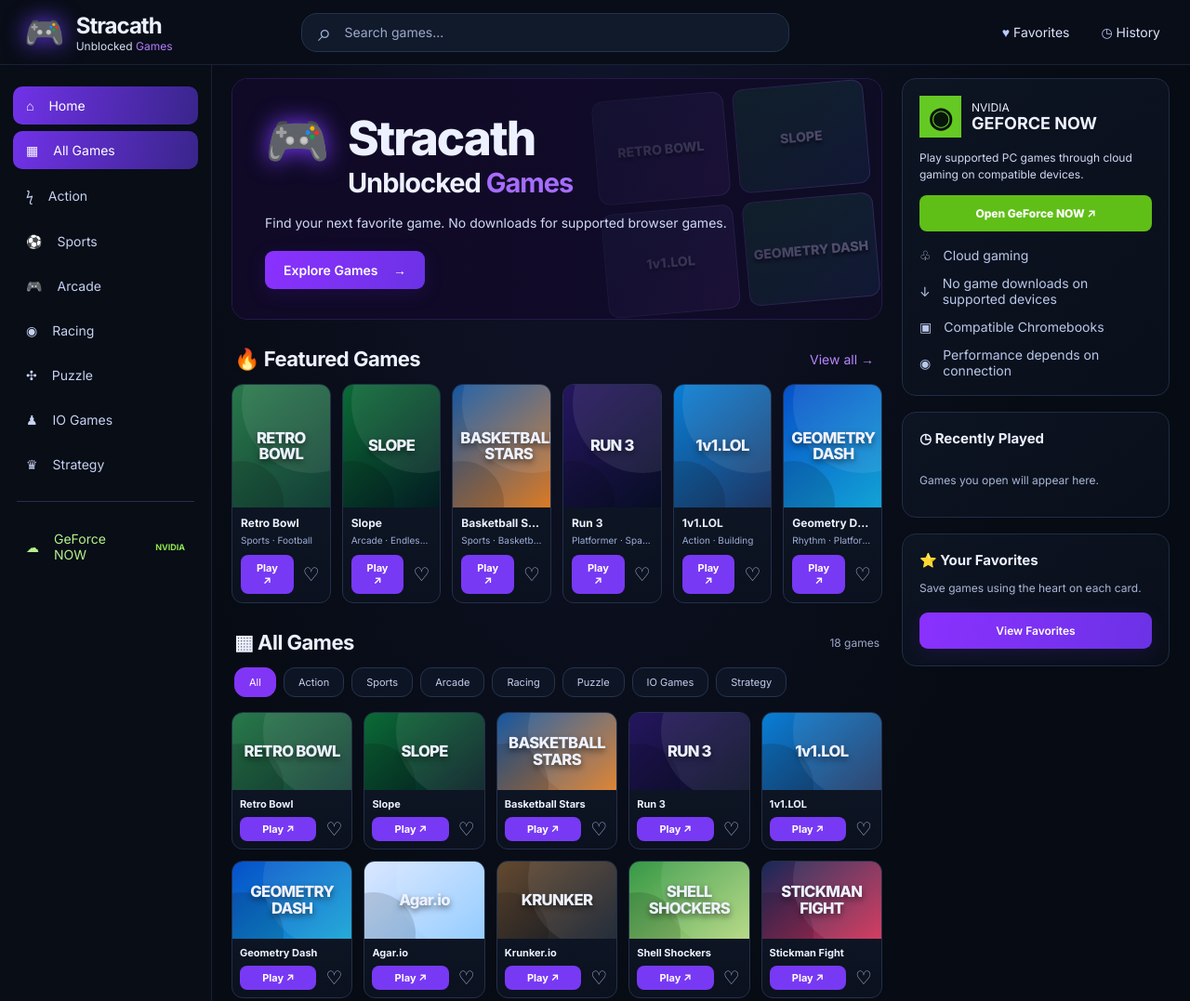
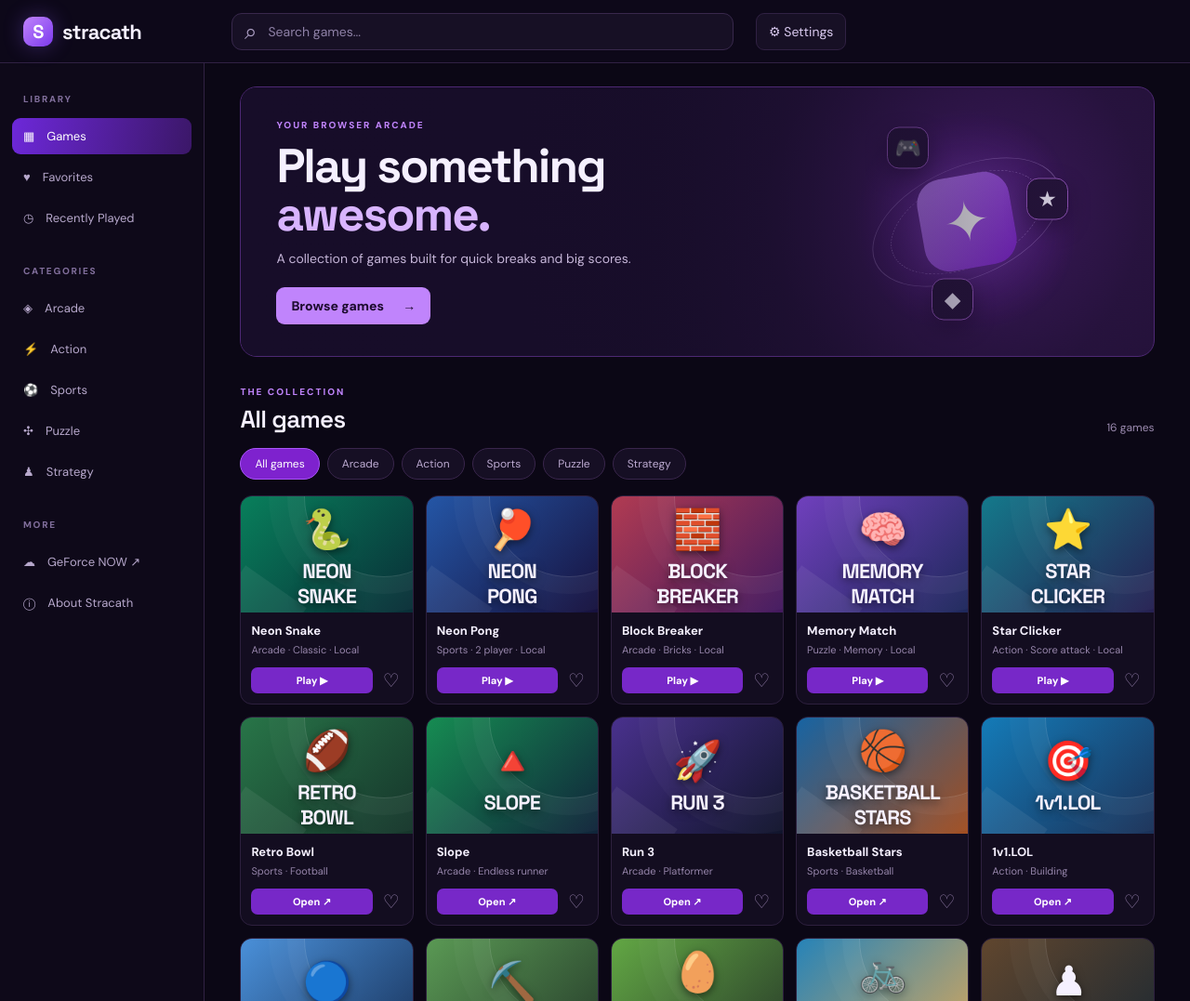
Before and after one commit to devvepicc/games-site-for-egs_seculy, a plain HTML site: page index.html in a window 1280 px wide. Shown: the top 1077 px of the page at 93% size. Drawn offline with Linux system fonts and the light colour scheme.

Commit message:
Add files via upload

```diff
--- a/index.html
+++ b/index.html
@@ -1,98 +1,47 @@
-<!DOCTYPE html>
+<!doctype html>
 <html lang="en">
 <head>
-  <meta charset="UTF-8">
-  <meta name="viewport" content="width=device-width, initial-scale=1">
-  <meta name="theme-color" content="#080c16">
-  <title>Stracath — Unblocked Games</title>
-  <link rel="stylesheet" href="style.css">
+<meta charset="utf-8"><meta name="viewport" content="width=device-width,initial-scale=1">
+<meta name="theme-color" content="#10002b"><title>Stracath — Play</title>
+<link rel="stylesheet" href="style.css">
 </head>
 <body>
-  <header class="topbar">
-    <a class="brand" href="#" aria-label="Stracath home">
-      <span class="brand-icon">🎮</span>
-      <span><strong>Stracath</strong><small>Unblocked <em>Games</em></small></span>
-    </a>
-    <label class="search"><span>⌕</span><input id="searchInput" type="search" placeholder="Search games..." autocomplete="off"></label>
-    <nav class="top-actions">
-      <button class="text-btn" data-view="favorites">♥ <span>Favorites</span></button>
-      <button class="text-btn" data-view="history">◷ <span>History</span></button>
-    </nav>
-  </header>
-
-  <div class="layout">
-    <aside class="sidebar">
-      <nav class="side-nav" aria-label="Game categories">
-        <button class="nav-item active" data-category="All">⌂ <span>Home</span></button>
-        <button class="nav-item" data-category="All">▦ <span>All Games</span></button>
-        <button class="nav-item" data-category="Action">ϟ <span>Action</span></button>
-        <button class="nav-item" data-category="Sports">⚽ <span>Sports</span></button>
-        <button class="nav-item" data-category="Arcade">🎮 <span>Arcade</span></button>
-        <button class="nav-item" data-category="Racing">◉ <span>Racing</span></button>
-        <button class="nav-item" data-category="Puzzle">✣ <span>Puzzle</span></button>
-        <button class="nav-item" data-category="IO Games">♟ <span>IO Games</span></button>
-        <button class="nav-item" data-category="Strategy">♛ <span>Strategy</span></button>
-        <div class="side-divider"></div>
-        <button class="nav-item geforce-link" id="sideGeforce">☁ <span>GeForce NOW</span><b>NVIDIA</b></button>
-      </nav>
-      <div class="sidebar-note"><span>♧</span><p>Play anywhere.<br>No downloads needed for supported browser games.</p></div>
-    </aside>
-
-    <main class="main-content">
-      <section class="hero">
-        <div class="hero-content">
-          <div class="hero-logo">🎮</div>
-          <div>
-            <h1>Stracath</h1>
-            <h2>Unblocked <span>Games</span></h2>
-          </div>
-          <p>Find your next favorite game. No downloads for supported browser games.</p>
-          <button class="primary-btn" id="exploreBtn">Explore Games <span>→</span></button>
-        </div>
-        <div class="hero-art" aria-hidden="true"><span>RETRO BOWL</span><span>SLOPE</span><span>1v1.LOL</span><span>GEOMETRY DASH</span></div>
-      </section>
-
-      <section class="section" id="featuredSection">
-        <div class="section-heading"><h2>🔥 Featured Games</h2><button class="link-btn" id="viewAllBtn">View all →</button></div>
-        <div class="game-grid featured-grid" id="featuredGrid"></div>
-      </section>
-
-      <section class="section" id="allGamesSection">
-        <div class="section-heading"><h2>▦ All Games</h2><span class="results-count" id="resultsCount"></span></div>
-        <div class="filters" id="filters">
-          <button class="filter active" data-category="All">All</button>
-          <button class="filter" data-category="Action">Action</button>
-          <button class="filter" data-category="Sports">Sports</button>
-          <button class="filter" data-category="Arcade">Arcade</button>
-          <button class="filter" data-category="Racing">Racing</button>
-          <button class="filter" data-category="Puzzle">Puzzle</button>
-          <button class="filter" data-category="IO Games">IO Games</button>
-          <button class="filter" data-category="Strategy">Strategy</button>
-        </div>
-        <div class="game-grid all-grid" id="allGamesGrid"></div>
-        <p class="empty-state" id="emptyState" hidden>No games found. Try another search or category.</p>
-      </section>
-      <footer>Stracath is a fan-made game directory and is not affiliated with the game publishers or NVIDIA. Availability depends on each service and your network's rules.</footer>
-    </main>
-
-    <aside class="rightbar">
-      <section class="panel geforce-panel">
-        <div class="nvidia-title"><span class="nvidia-mark">◉</span><div><small>NVIDIA</small><strong>GEFORCE NOW</strong></div></div>
-        <p>Play supported PC games through cloud gaming on compatible devices.</p>
-        <button class="nvidia-btn" id="geforceBtn">Open GeForce NOW ↗</button>
-        <ul class="feature-list"><li>♧ <span>Cloud gaming</span></li><li>↓ <span>No game downloads on supported devices</span></li><li>▣ <span>Compatible Chromebooks</span></li><li>◉ <span>Performance depends on connection</span></li></ul>
-      </section>
-      <section class="panel">
-        <h3>◷ Recently Played</h3>
-        <div id="historyList" class="mini-list"><p class="muted">Games you open will appear here.</p></div>
-      </section>
-      <section class="panel favorites-panel">
-        <h3>⭐ Your Favorites</h3><p>Save games using the heart on each card.</p>
-        <button class="secondary-btn" data-view="favorites">View Favorites</button>
-      </section>
-    </aside>
-  </div>
-  <div class="toast" id="toast" role="status" aria-live="polite"></div>
-  <script src="script.js"></script>
-</body>
-</html>
+<header class="top">
+ <button class="menu" id="menuBtn" aria-label="Toggle menu">☰</button>
+ <a class="brand" href="#"><span class="logo">S</span><span>stracath</span></a>
+ <label class="search"><span>⌕</span><input id="search" placeholder="Search games..." autocomplete="off"></label>
+ <button class="topbtn" id="settingsOpen">⚙ <span>Settings</span></button>
+</header>
+<div class="shell">
+<aside class="sidebar" id="sidebar">
+ <div class="side-label">LIBRARY</div>
+ <button class="side active" data-page="games">▦ <span>Games</span></button>
+ <button class="side" data-page="favorites">♥ <span>Favorites</span></button>
+ <button class="side" data-page="recent">◷ <span>Recently Played</span></button>
+ <div class="side-label space">CATEGORIES</div>
+ <button class="side" data-category="Arcade">◈ <span>Arcade</span></button>
+ <button class="side" data-category="Action">⚡ <span>Action</span></button>
+ <button class="side" data-category="Sports">⚽ <span>Sports</span></button>
+ <button class="side" data-category="Puzzle">✣ <span>Puzzle</span></button>
+ <button class="side" data-category="Strategy">♟ <span>Strategy</span></button>
+ <div class="side-label space">MORE</div>
+ <button class="side" id="geforce">☁ <span>GeForce NOW ↗</span></button>
+ <button class="side" id="aboutOpen">ⓘ <span>About Stracath</span></button>
+ <div class="side-note">Made for the love of games.<br><small>Stracath • HTML arcade</small></div>
+</aside>
+<main class="content">
+ <section class="welcome" id="welcome">
+  <div class="welcome-copy"><div class="eyebrow">YOUR BROWSER ARCADE</div><h1>Play something<br><span>awesome.</span></h1><p>A collection of games built for quick breaks and big scores.</p><button class="cta" id="browse">Browse games <span>→</span></button></div>
+  <div class="orbit" aria-hidden="true"><div class="orbit-ring"></div><div class="orbit-core">✦</div><span class="float f1">🎮</span><span class="float f2">★</span><span class="float f3">◆</span></div>
+ </section>
+ <div class="heading-row"><div><div class="eyebrow" id="sectionKicker">THE COLLECTION</div><h2 id="sectionTitle">All games</h2></div><span class="count" id="count"></span></div>
+ <div class="chips" id="chips"><button class="chip active" data-category="All">All games</button><button class="chip" data-category="Arcade">Arcade</button><button class="chip" data-category="Action">Action</button><button class="chip" data-category="Sports">Sports</button><button class="chip" data-category="Puzzle">Puzzle</button><button class="chip" data-category="Strategy">Strategy</button></div>
+ <div class="grid" id="grid"></div><div class="empty" id="empty" hidden>No games found. Try another search or category.</div>
+ <footer>Stracath is an independent project. Only locally hosted or authorized game files are included. External services follow their own rules.</footer>
+</main>
+</div>
+<div class="player" id="player" hidden><div class="playerbar"><div class="playing"><span class="live-dot"></span><div><strong id="playingName">Game</strong><small>Playing on Stracath</small></div></div><div class="playeractions"><button id="restart">↻ Restart</button><button id="fullscreen">⛶ Fullscreen</button><button id="close">✕ Close</button></div></div><iframe id="frame" title="Game player" src="about:blank" allow="fullscreen; gamepad"></iframe></div>
+<div class="modal-backdrop" id="settingsModal" hidden><section class="modal"><button class="modal-close" data-close="settingsModal">✕</button><div class="eyebrow">PERSONALIZE</div><h2>Settings</h2><label class="setting-row"><span><strong>Reduce animations</strong><small>Turn off hover and motion effects</small></span><input type="checkbox" id="reduceMotion"></label><label class="setting-row"><span><strong>Compact game cards</strong><small>Fit more games on the screen</small></span><input type="checkbox" id="compact"></label><p class="modal-note">Your preferences are saved in this browser.</p></section></div>
+<div class="modal-backdrop" id="aboutModal" hidden><section class="modal"><button class="modal-close" data-close="aboutModal">✕</button><div class="eyebrow">ABOUT</div><h2>Stracath</h2><p>A browser arcade built with HTML, CSS, and JavaScript. The included mini-games are stored in the repository and run locally inside the site.</p><p class="modal-note">Some commercial games and GeForce NOW cannot be copied into this project; use official supported pages for those services.</p></section></div>
+<div class="toast" id="toast" role="status"></div><script src="script.js"></script>
+</body></html>
--- a/script.js
+++ b/script.js
@@ -1,78 +1,29 @@
-const GEFORCE_URL = "https://play.geforcenow.com/";
-const games = [
- {id:"retro-bowl",name:"Retro Bowl",category:"Sports",sub:"Sports · Football",label:"RETRO BOWL",c1:"#28794a",c2:"#123d35",url:"https://poki.com/en/g/retro-bowl",featured:true},
- {id:"slope",name:"Slope",category:"Arcade",sub:"Arcade · Endless Runner",label:"SLOPE",c1:"#0b6b36",c2:"#031b22",url:"https://poki.com/en/g/slope",featured:true},
- {id:"basketball-stars",name:"Basketball Stars",category:"Sports",sub:"Sports · Basketball",label:"BASKETBALL STARS",c1:"#1557a2",c2:"#db7a24",url:"https://www.miniclip.com/",featured:true},
- {id:"run-3",name:"Run 3",category:"Arcade",sub:"Platformer · Space",label:"RUN 3",c1:"#25165f",c2:"#070d24",url:"https://poki.com/en/g/run-3",featured:true},
- {id:"1v1lol",name:"1v1.LOL",category:"Action",sub:"Action · Building",label:"1v1.LOL",c1:"#087ed6",c2:"#1e3662",url:"https://1v1.lol/",featured:true},
- {id:"geometry-dash",name:"Geometry Dash",category:"Arcade",sub:"Rhythm · Platformer",label:"GEOMETRY DASH",c1:"#0750c9",c2:"#12a3d5",url:"https://www.robtopgames.com/",featured:true},
- {id:"agar",name:"Agar.io",category:"IO Games",sub:"IO Games · Multiplayer",label:"Agar.io",c1:"#dbe7ff",c2:"#8cc8ff",url:"https://agar.io/"},
- {id:"krunker",name:"Krunker.io",category:"Action",sub:"Action · FPS",label:"KRUNKER",c1:"#64492f",c2:"#111b29",url:"https://krunker.io/"},
- {id:"shell-shockers",name:"Shell Shockers",category:"Action",sub:"Action · Shooter",label:"SHELL SHOCKERS",c1:"#369847",c2:"#b1d77d",url:"https://shellshock.io/"},
- {id:"stickman-fight",name:"Stickman Fight",category:"Action",sub:"Action · Fighting",label:"STICKMAN FIGHT",c1:"#172958",c2:"#d12c54",url:"https://poki.com/"},
- {id:"minecraft-classic",name:"Minecraft Classic",category:"Strategy",sub:"Strategy · Sandbox",label:"MINECRAFT",c1:"#5b9d53",c2:"#263d2a",url:"https://classic.minecraft.net/"},
- {id:"happy-wheels",name:"Happy Wheels",category:"Racing",sub:"Racing · Physics",label:"HAPPY WHEELS",c1:"#1880bf",c2:"#f0d7a1",url:"https://www.totaljerkface.com/happy_wheels.thtml"},
- {id:"football-legends",name:"Football Legends",category:"Sports",sub:"Sports · Football",label:"FOOTBALL",c1:"#8a2e2e",c2:"#16385c",url:"https://poki.com/"},
- {id:"rooftop-snipers",name:"Rooftop Snipers",category:"Action",sub:"Action · Versus",label:"ROOFTOP SNIPERS",c1:"#1a3e50",c2:"#131a2a",url:"https://poki.com/"},
- {id:"tanki",name:"Tanki Online",category:"Action",sub:"Action · Tanks",label:"TANKI ONLINE",c1:"#d1a45b",c2:"#34433d",url:"https://tankionline.com/"},
- {id:"idle-breakout",name:"Idle Breakout",category:"Puzzle",sub:"Puzzle · Idle",label:"IDLE BREAKOUT",c1:"#b93e22",c2:"#283e9e",url:"https://www.coolmathgames.com/"},
- {id:"color-switch",name:"Color Switch",category:"Arcade",sub:"Arcade · Reflex",label:"COLOR SWITCH",c1:"#112e7a",c2:"#efba18",url:"https://poki.com/"},
- {id:"zombs-royale",name:"Zombs Royale",category:"IO Games",sub:"IO Games · Battle Royale",label:"ZOMBS ROYALE",c1:"#448b36",c2:"#a6c96d",url:"https://zombsroyale.io/"}
+const games=[
+{id:"snake",name:"Neon Snake",cat:"Arcade",meta:"Arcade · Classic",mark:"NEON<br>SNAKE",icon:"🐍",a:"#087f5b",b:"#092e37",file:"games/snake.html",featured:true},
+{id:"pong",name:"Neon Pong",cat:"Sports",meta:"Sports · 2 player",mark:"NEON<br>PONG",icon:"🏓",a:"#2456a6",b:"#17113e",file:"games/pong.html",featured:true},
+{id:"breakout",name:"Block Breaker",cat:"Arcade",meta:"Arcade · Bricks",mark:"BLOCK<br>BREAKER",icon:"🧱",a:"#b13b52",b:"#42195f",file:"games/breakout.html",featured:true},
+{id:"memory",name:"Memory Match",cat:"Puzzle",meta:"Puzzle · Memory",mark:"MEMORY<br>MATCH",icon:"🧠",a:"#7040bd",b:"#1e285b",file:"games/memory.html",featured:true},
+{id:"clicker",name:"Star Clicker",cat:"Action",meta:"Action · Score attack",mark:"STAR<br>CLICKER",icon:"⭐",a:"#14798b",b:"#262052",file:"games/clicker.html",featured:true},
+{id:"retro-bowl",name:"Retro Bowl",cat:"Sports",meta:"Sports · Football",mark:"RETRO<br>BOWL",icon:"🏈",a:"#287548",b:"#16352b",url:"https://poki.com/en/g/retro-bowl"},
+{id:"slope",name:"Slope",cat:"Arcade",meta:"Arcade · Endless runner",mark:"SLOPE",icon:"🔺",a:"#168c52",b:"#10243a",url:"https://poki.com/en/g/slope"},
+{id:"run-3",name:"Run 3",cat:"Arcade",meta:"Arcade · Platformer",mark:"RUN 3",icon:"🚀",a:"#49318d",b:"#11152c",url:"https://poki.com/en/g/run-3"},
+{id:"basketball",name:"Basketball Stars",cat:"Sports",meta:"Sports · Basketball",mark:"BASKETBALL<br>STARS",icon:"🏀",a:"#1764a3",b:"#a24e21",url:"https://www.miniclip.com/"},
+{id:"1v1lol",name:"1v1.LOL",cat:"Action",meta:"Action · Building",mark:"1v1.LOL",icon:"🎯",a:"#147bb8",b:"#1b3158",url:"https://1v1.lol/"},
+{id:"agar",name:"Agar.io",cat:"Action",meta:"Action · Multiplayer",mark:"AGAR.IO",icon:"🔵",a:"#4a90d9",b:"#18325a",url:"https://agar.io/"},
+{id:"minecraft",name:"Minecraft Classic",cat:"Strategy",meta:"Strategy · Sandbox",mark:"MINECRAFT",icon:"⛏️",a:"#5a9954",b:"#253b2a",url:"https://classic.minecraft.net/"},
+{id:"shell",name:"Shell Shockers",cat:"Action",meta:"Action · Shooter",mark:"SHELL<br>SHOCKERS",icon:"🥚",a:"#62a744",b:"#283b29",url:"https://shellshock.io/"},
+{id:"happy-wheels",name:"Happy Wheels",cat:"Action",meta:"Action · Physics",mark:"HAPPY<br>WHEELS",icon:"🚲",a:"#2683b8",b:"#d7a75b",url:"https://www.totaljerkface.com/happy_wheels.thtml"},
+{id:"chess",name:"Chess",cat:"Strategy",meta:"Strategy · Board game",mark:"CHESS",icon:"♟",a:"#60462e",b:"#1c2832",url:"https://www.chess.com/play/computer"},
+{id:"2048",name:"2048",cat:"Puzzle",meta:"Puzzle · Numbers",mark:"2048",icon:"🔢",a:"#a77d45",b:"#45304b",url:"https://play2048.co/"}
 ];
-const $ = s => document.querySelector(s);
-const $$ = s => [...document.querySelectorAll(s)];
-let category = "All", view = "all", search = "";
-const saved = new Set(JSON.parse(localStorage.getItem("stracath-favorites") || "[]"));
-let history = JSON.parse(localStorage.getItem("stracath-history") || "[]");
-const featuredGrid = $("#featuredGrid"), allGamesGrid = $("#allGamesGrid");
-function escapeHTML(s){return String(s).replace(/[&<>"']/g,c=>({"&":"&amp;","<":"&lt;",">":"&gt;",'"':"&quot;","'":"&#39;"}[c]));}
-function card(g, small=false){
- const isSaved=saved.has(g.id);
- return `<article class="game-card"><div class="game-art" style="--c1:${g.c1};--c2:${g.c2}"><span>${escapeHTML(g.label)}</span></div><div class="game-info"><div class="game-title" title="${escapeHTML(g.name)}">${escapeHTML(g.name)}</div>${small?'':`<div class="game-category">${escapeHTML(g.sub)}</div>`}<div class="card-actions"><button class="play-btn" data-play="${g.id}">Play ↗</button><button class="heart-btn ${isSaved?'saved':''}" data-fav="${g.id}" aria-label="${isSaved?'Remove from':'Add to'} favorites">${isSaved?'♥':'♡'}</button></div></div></article>`;
-}
-function filteredGames(){
- let list=games.filter(g=>(category==="All"||g.category===category)&&g.name.toLowerCase().includes(search));
- if(view==="favorites") list=list.filter(g=>saved.has(g.id));
- if(view==="history") list=list.filter(g=>history.includes(g.id));
- return list;
-}
-function render(){
- featuredGrid.innerHTML=games.filter(g=>g.featured).map(g=>card(g)).join("");
- const list=filteredGames();
- allGamesGrid.innerHTML=list.map(g=>card(g,true)).join("");
- $("#resultsCount").textContent=`${list.length} games`;
- $("#emptyState").hidden=list.length>0;
- $("#featuredSection").hidden=view!=="all"||search.length>0||category!=="All";
- $$(".filter").forEach(b=>b.classList.toggle("active",b.dataset.category===category));
- $$(".nav-item").forEach(b=>b.classList.toggle("active",b.dataset.category===category && !b.dataset.view));
- renderHistory();
-}
-function renderHistory(){
- const wrap=$("#historyList");
- const list=history.map(id=>games.find(g=>g.id===id)).filter(Boolean).slice(0,5);
- wrap.innerHTML=list.length?list.map(g=>`<div class="mini-item"><div class="mini-thumb" style="background:linear-gradient(135deg,${g.c1},${g.c2})">${escapeHTML(g.label)}</div><div class="mini-text"><strong>${escapeHTML(g.name)}</strong><small>Recently opened</small></div><button class="mini-open" data-play="${g.id}" aria-label="Open ${escapeHTML(g.name)}">›</button></div>`).join(""):'<p class="muted">Games you open will appear here.</p>';
-}
-function toast(message){const t=$("#toast");t.textContent=message;t.classList.add("show");clearTimeout(toast.timer);toast.timer=setTimeout(()=>t.classList.remove("show"),2600)}
-function openGame(id){
- const g=games.find(x=>x.id===id); if(!g)return;
- history=[id,...history.filter(x=>x!==id)].slice(0,10);
- localStorage.setItem("stracath-history",JSON.stringify(history));renderHistory();
- // Open the publisher or established hosting page; the directory does not proxy game traffic.
- window.open(g.url,"_blank","noopener,noreferrer");
-}
-document.addEventListener("click",e=>{
- const play=e.target.closest("[data-play]");
- if(play){openGame(play.dataset.play);return}
- const fav=e.target.closest("[data-fav]");
- if(fav){const id=fav.dataset.fav;saved.has(id)?saved.delete(id):saved.add(id);localStorage.setItem("stracath-favorites",JSON.stringify([...saved]));render();toast(saved.has(id)?"Added to favorites":"Removed from favorites");return}
- const filter=e.target.closest("[data-category]");
- if(filter){category=filter.dataset.category;view="all";$$("[data-view]").forEach(b=>b.classList.remove("active"));render();$("#allGamesSection").scrollIntoView({behavior:"smooth",block:"start"});return}
- const viewBtn=e.target.closest("[data-view]");
- if(viewBtn){view=viewBtn.dataset.view;category="All";render();$("#allGamesSection").scrollIntoView({behavior:"smooth",block:"start"});}
-});
-$("#searchInput").addEventListener("input",e=>{search=e.target.value.trim().toLowerCase();view="all";render()});
-$("#exploreBtn").addEventListener("click",()=>$("#allGamesSection").scrollIntoView({behavior:"smooth"}));
-$("#viewAllBtn").addEventListener("click",()=>{$("#allGamesSection").scrollIntoView({behavior:"smooth"});});
-$("#geforceBtn").addEventListener("click",()=>window.open(GEFORCE_URL,"_blank","noopener,noreferrer"));
-$("#sideGeforce").addEventListener("click",()=>window.open(GEFORCE_URL,"_blank","noopener,noreferrer"));
-render();
+const $=s=>document.querySelector(s),$$=s=>[...document.querySelectorAll(s)];
+let category="All",page="games",query="",active=null;
+let favorites=new Set(JSON.parse(localStorage.getItem("stracath-favs")||"[]"));
+let recent=JSON.parse(localStorage.getItem("stracath-recent")||"[]");
+function card(g){return `<article class="game-card"><div class="art" style="--a:${g.a};--b:${g.b}"><div class="art-mark"><span class="art-icon">${g.icon}</span>${g.mark}</div></div><div class="card-body"><div class="game-name">${g.name}</div><div class="game-meta">${g.meta}${g.file?' · Local':''}</div><div class="card-bottom"><button class="play" data-play="${g.id}">${g.file?'Play ▶':'Open ↗'}</button><button class="fav ${favorites.has(g.id)?'saved':''}" data-fav="${g.id}" aria-label="Favorite">${favorites.has(g.id)?'♥':'♡'}</button></div></div></article>`}
+function render(){let a=games.filter(g=>(category==="All"||g.cat===category)&&g.name.toLowerCase().includes(query));if(page==="favorites")a=a.filter(g=>favorites.has(g.id));if(page==="recent")a=a.filter(g=>recent.includes(g.id));$("#grid").innerHTML=a.map(card).join("");$("#count").textContent=`${a.length} games`;$("#empty").hidden=!!a.length;$("#welcome").hidden=page!=="games"||!!query||category!=="All";$("#chips").hidden=page!=="games";$("#sectionTitle").textContent=page==="favorites"?"Favorites":page==="recent"?"Recently played":category==="All"?"All games":category+" games";$("#sectionKicker").textContent=page==="favorites"?"YOUR COLLECTION":page==="recent"?"PICK UP WHERE YOU LEFT OFF":"THE COLLECTION";$$(".chip").forEach(b=>b.classList.toggle("active",b.dataset.category===category));$$(".side[data-page]").forEach(b=>b.classList.toggle("active",b.dataset.page===page));$$(".side[data-category]").forEach(b=>b.classList.toggle("active",b.dataset.category===category&&page==="games"))}
+function toast(msg){let t=$("#toast");t.textContent=msg;t.classList.add("show");clearTimeout(toast.timer);toast.timer=setTimeout(()=>t.classList.remove("show"),2200)}
+function launch(id){const g=games.find(x=>x.id===id);if(!g)return;recent=[id,...recent.filter(x=>x!==id)].slice(0,12);localStorage.setItem("stracath-recent",JSON.stringify(recent));if(g.file){active=g;$("#playingName").textContent=g.name;$("#frame").src=g.file;$("#player").hidden=false;document.body.style.overflow="hidden"}else{window.open(g.url,"_blank","noopener,noreferrer");toast("Opened the game's official/publisher page.")}}
+function closeGame(){$("#player").hidden=true;$("#frame").src="about:blank";document.body.style.overflow="";active=null}
+document.addEventListener("click",e=>{let p=e.target.closest("[data-play]");if(p){launch(p.dataset.play);return}let f=e.target.closest("[data-fav]");if(f){favorites.has(f.dataset.fav)?favorites.delete(f.dataset.fav):favorites.add(f.dataset.fav);localStorage.setItem("stracath-favs",JSON.stringify([...favorites]));render();toast(favorites.has(f.dataset.fav)?"Added to favorites":"Removed from favorites");return}let c=e.target.closest("[data-category]");if(c){category=c.dataset.category;page="games";render();return}let pg=e.target.closest("[data-page]");if(pg){page=pg.dataset.page;category="All";render();$("#sidebar").classList.remove("open");return}let m=e.target.closest("[data-close]");if(m)$("#"+m.dataset.close).hidden=true});
+$("#search").addEventListener("input",e=>{query=e.target.value.trim().toLowerCase();page="games";render()});$("#browse").onclick=()=>$("#grid").scrollIntoView({behavior:"smooth",block:"start"});$("#menuBtn").onclick=()=>$("#sidebar").classList.toggle("open");$("#settingsOpen").onclick=()=>$("#settingsModal").hidden=false;$("#aboutOpen").onclick=()=>$("#aboutModal").hidden=false;$("#geforce").onclick=()=>window.open("https://play.geforcenow.com/","_blank","noopener,noreferrer");$("#close").onclick=closeGame;$("#restart").onclick=()=>{if(active)$("#frame").src=active.file};$("#fullscreen").onclick=()=>{if($("#frame").requestFullscreen)$("#frame").requestFullscreen()};document.addEventListener("keydown",e=>{if(e.key==="Escape"){if(!$("#player").hidden)closeGame();$("#settingsModal").hidden=true;$("#aboutModal").hidden=true}});$("#reduceMotion").checked=localStorage.getItem("stracath-motion")==="1";$("#compact").checked=localStorage.getItem("stracath-compact")==="1";function applySettings(){$("body").classList.toggle("reduce-motion",$("#reduceMotion").checked);$("body").classList.toggle("compact",$("#compact").checked);localStorage.setItem("stracath-motion",$("#reduceMotion").checked?"1":"0");localStorage.setItem("stracath-compact",$("#compact").checked?"1":"0")}$("#reduceMotion").onchange=applySettings;$("#compact").onchange=applySettings;applySettings();render();
```
Also changed, not shown: games/breakout.html (added, +2 -0 lines), games/clicker.html (added, +2 -0 lines), games/memory.html (added, +2 -0 lines), games/pong.html (added, +2 -0 lines), games/snake.html (added, +8 -0 lines), style.css, 1 other file.
